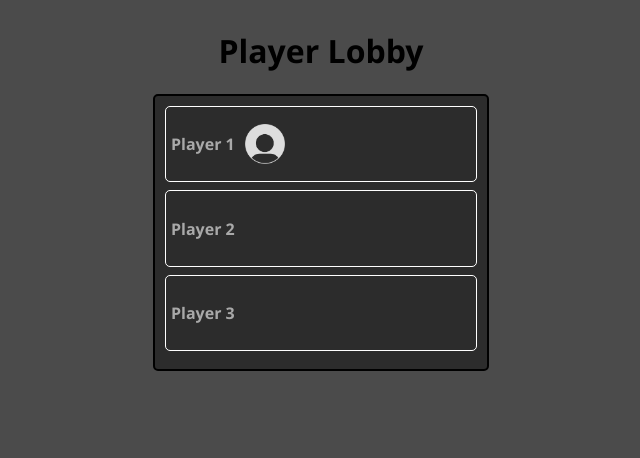
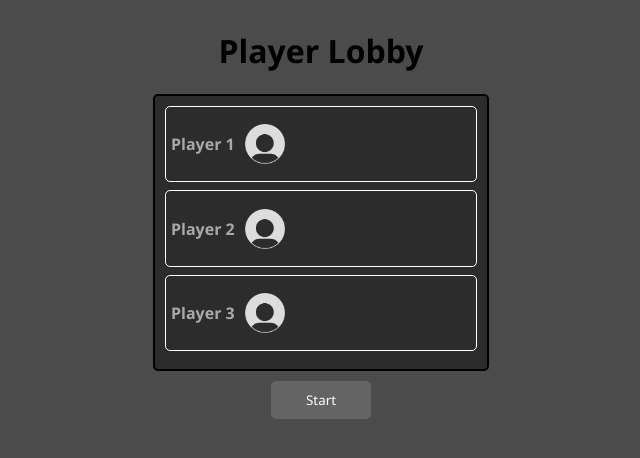
Before and after one commit to vivero24/ComicJamSeniorProject, a React (Vite) app in the folder comic-jam-app/: page /PlayerLobby in a window 1280 px wide. Shown: the top 458 px of the page, without its empty margins (319-959 px from the left). Built offline with nearby package versions, Linux system fonts and the light colour scheme.

Commit message:
added a button to the player lobby screen

```diff
--- a/comic-jam-app/src/PlayerLobby.jsx
+++ b/comic-jam-app/src/PlayerLobby.jsx
@@ -3,6 +3,7 @@ export default function PlayerLobby()
 
     //need to get array of current player objects to display them
     //hardcoding them for now
+
     return(
         <>
         <h1>Player Lobby</h1>
@@ -15,14 +16,19 @@ export default function PlayerLobby()
 
             <div className = "playerCard">
                 <h4>Player 2</h4>
+                <img src = "/defaultpfp.png" width ="40" height = "40" ></img>
             </div>
 
             <div className = "playerCard">
                 <h4>Player 3</h4>
+                <img src = "/defaultpfp.png" width ="40" height = "40" ></img>
             </div>
 
 
         </div>
+
+        <button>Start</button>
+
         </>
 
 
```
